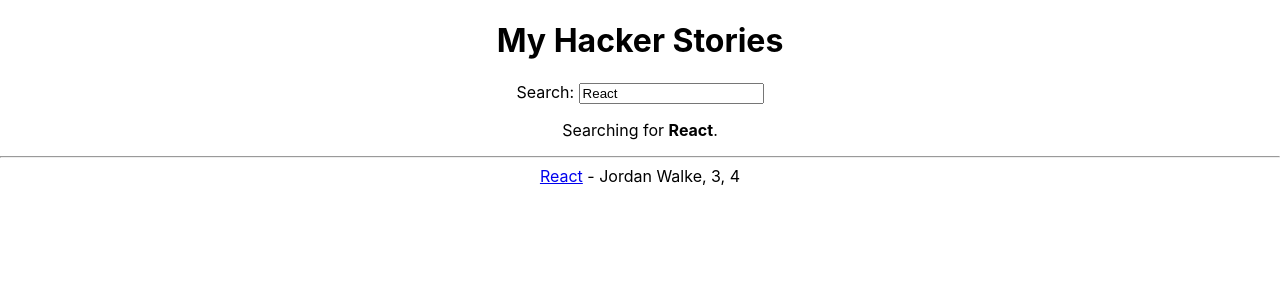
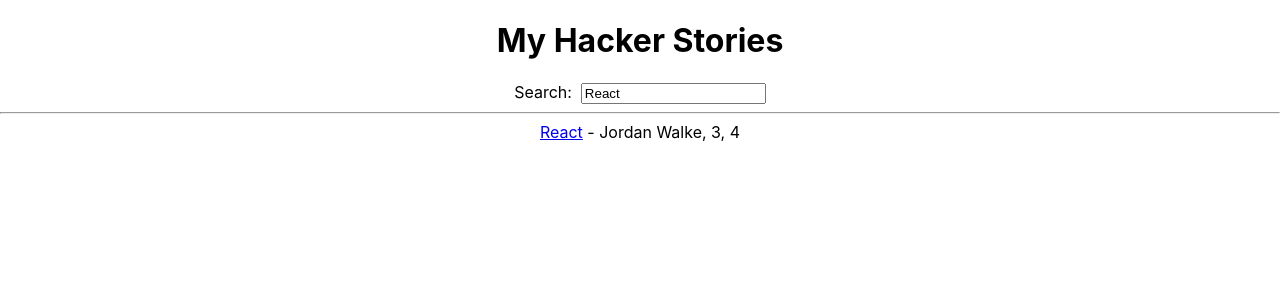
Before and after one commit to gabrielfari4/road-to-react, a React (Create React App) app: page / in a window 1280 px wide. Shown: the top 300 px of the page. Built offline with nearby package versions, Linux system fonts and the light colour scheme.

Commit message:
reusable components

```diff
--- a/src/App.js
+++ b/src/App.js
@@ -4,7 +4,7 @@
 
 
 
-const title = 'you'
+/* const title = 'you'
 
 const welcome = {
   greeting: 'Hey',
@@ -13,7 +13,7 @@
 
 function getTitle(title) {
   return title;
-}
+} */
 
 
 const App = () => {
@@ -52,10 +52,12 @@
     },
   ];
 
+  // Ao renderizar o componente pela primeira vez o useState busca o estado inicial como o value da key search armazenada no localStorage anteriormente ou em caso de não haver nada armazenado mostra o estado inicial de searchTerm com o valor 'React'
   const [searchTerm, setSearchTerm] = useState(
     localStorage.getItem('search') || 'React'
   );
 
+  // useEffect administra o side-effect do componente que envolve a manipulação do localStorage. O primeiro argumento é a função = manipulação em si - do side=effect e o segundo argumento é o chamado array de dependência, que a cada vez que um elemento do array é modificado, a função de side=effect será chamada.
   useEffect(() => {
     localStorage.setItem('search', searchTerm);
   }, [searchTerm])
@@ -65,6 +67,7 @@
     setSearchTerm(event.target.value);
   }
 
+  // constante que filtra o array e retorna um novo array caso o title do elemento inclua o que foi pesquisado no Search
   const searchedStories = stories.filter(story => {
     return story.title
       .toLowerCase()
@@ -79,7 +82,14 @@
       </h1>
 
       {/* recebe o evento */}
-      <Search search={searchTerm} onSearch={handleSearch} />
+      {/* <Search search={searchTerm} onSearch={handleSearch} /> */}
+
+      <InputWithLabel
+        id="search"
+        label='Search'
+        value={searchTerm}
+        onInputChange={handleSearch}
+      />
 
       <hr />
 
@@ -91,9 +101,26 @@
   );
 }
 
+const InputWithLabel = ({ id,
+  label,
+  value,
+  type = 'text',
+  onInputChange,}) => (
+  <>
+    <label htmlFor={id}>{label}: </label>
+    &nbsp;
+    <input
+      id={id}
+      type={type}
+      value={value}
+      onChange={onInputChange}
+      />
+  </>
+)
 
-const Search = ({ search, onSearch }) => {
-  /* // useState que define e altera o value do input search
+
+/* const Search = ({ search, onSearch }) => {
+  // useState que define e altera o value do input search
   const [searchTerm, setSearchTerm] = useState('');
   // event handler - expressão de função que recebe o evento e utiliza o value deste para alterar o value do input
   const handleChange = event => {
@@ -101,27 +128,25 @@
 
     // props que envia o evento para o atributo onSearch
     props.onSearch(event)
-  } */
-
-
+  }
 
   return (
     <div>
-      {/* antes: a cada alteração no input, é chamada a função handleChange */}
-      {/* depois: a cada alteração, a prop é chamada. Neste caso sendo o callback handler do App */}
+      //antes: a cada alteração no input, é chamada a função handleChange
+      //depois: a cada alteração, a prop é chamada. Neste caso sendo o callback handler do App
       <label htmlFor='search'>Search: </label>
       <input id='search'
         type='text'
         value={search}
         onChange={onSearch}/>
 
-      {/* elemento que utiliza o valor do value do input */}
+      //elemento que utiliza o valor do value do input
       <p>
         Searching for <strong>{search}</strong>.
       </p>
     </div>
   )
-}
+} */
 
 // componente funcional que recebe a props (um array), faz o map para gerar elementos
 const List = ({ list }) =>
```
